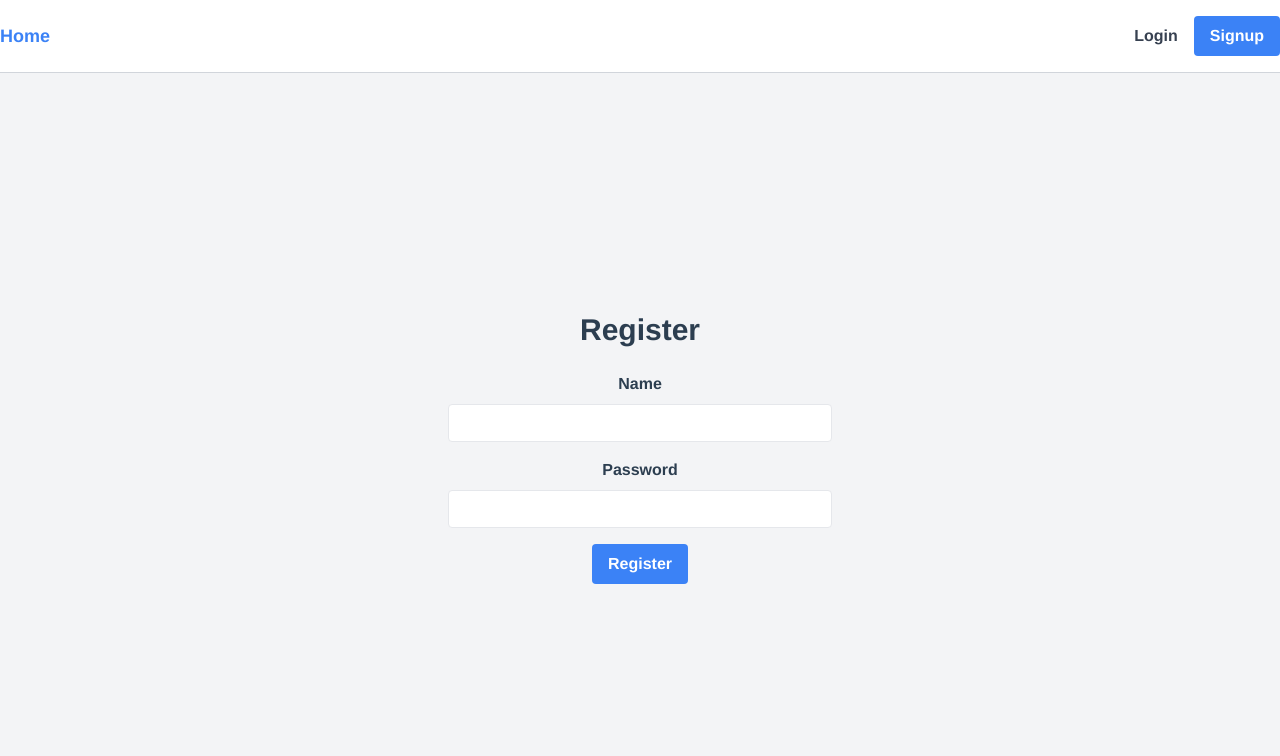
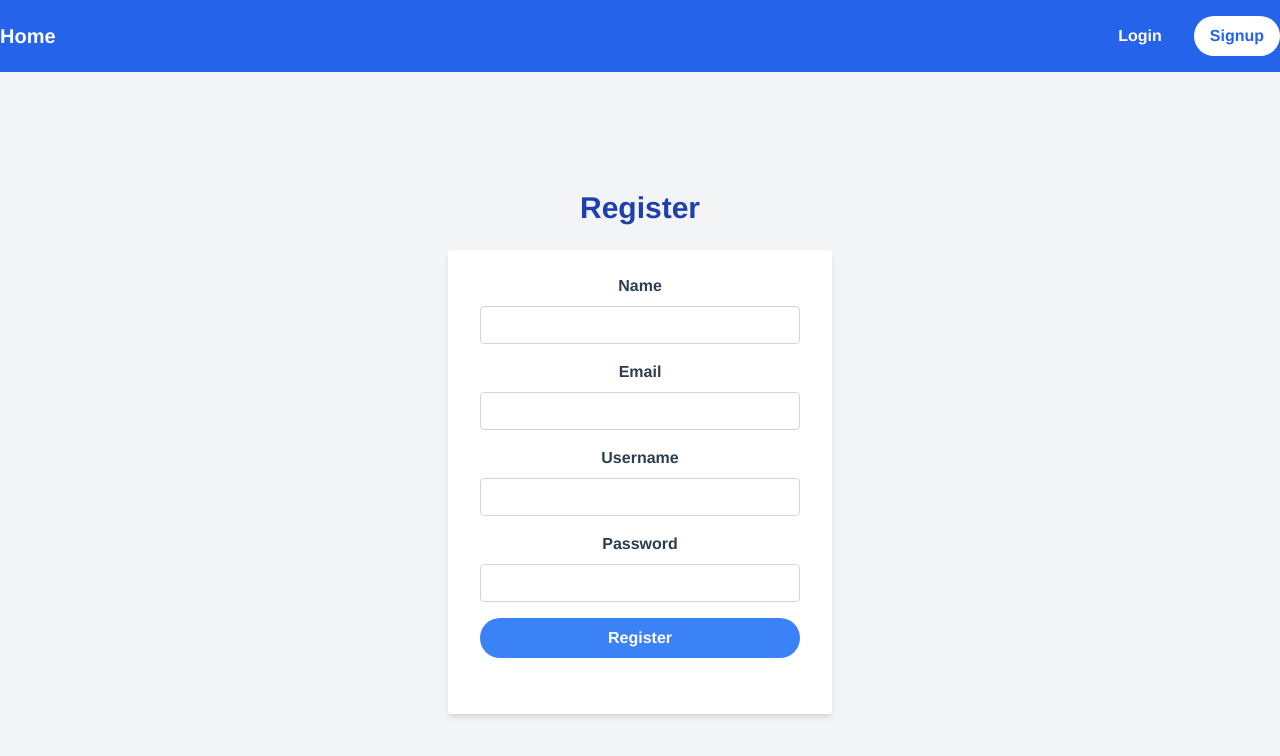
Before and after one commit to ivanapavloviic/vue-socialmedia-app, a Vue app: page /signup in a window 1280 px wide. Shown: the top 756 px of the page. Built offline with nearby package versions, Linux system fonts and the light colour scheme.

Commit message:
Fixed post items

```diff
--- a/src/components/NewPost.vue
+++ b/src/components/NewPost.vue
@@ -2,14 +2,14 @@
   <form @submit.prevent="createPost" class="bg-white shadow-md rounded px-8 pt-6 pb-8 mb-4">
     <div class="mb-4">
       <label class="block text-gray-700 text-sm font-bold mb-2" for="title">Title</label>
-      <input v-model="post.title" id="title" type="text" placeholder="Post title" class="shadow appearance-none border rounded w-full py-2 px-3 text-gray-700 leading-tight focus:outline-none focus:shadow-outline">
+      <input v-model="post.title" id="title" type="text" placeholder="Post title" class="shadow appearance-none border border-gray-300 rounded w-full py-2 px-3 text-gray-700 leading-tight focus:outline-none focus:ring-2 focus:ring-blue-500 focus:border-transparent">
     </div>
     <div class="mb-6">
       <label class="block text-gray-700 text-sm font-bold mb-2" for="content">Content</label>
-      <textarea v-model="post.content" id="content" placeholder="Post content" class="shadow appearance-none border rounded w-full py-2 px-3 text-gray-700 leading-tight focus:outline-none focus:shadow-outline"></textarea>
+      <textarea v-model="post.content" id="content" placeholder="Post content" class="shadow appearance-none border border-gray-300 rounded w-full py-2 px-3 text-gray-700 leading-tight focus:outline-none focus:ring-2 focus:ring-blue-500 focus:border-transparent" rows="6"></textarea>
     </div>
     <div class="flex items-center justify-between">
-      <button type="submit" class="bg-blue-500 hover:bg-blue-700 text-white font-bold py-2 px-4 rounded focus:outline-none focus:shadow-outline">Create Post</button>
+      <button type="submit" class="bg-blue-500 hover:bg-blue-700 text-white font-bold py-2 px-4 rounded-full focus:outline-none focus:shadow-outline">Create Post</button>
     </div>
   </form>
 </template>
@@ -20,14 +20,16 @@ export default {
   data() {
     return {
       post: {
-        userId: 1, // Replace with the actual logged-in user's ID
+        userId: 1,
         title: '',
         content: '',
+        createdAt: '',
       },
     };
   },
   methods: {
     createPost() {
+      this.post.createdAt = new Date().toISOString();
       this.$emit('createPost', this.post);
       this.post.title = '';
       this.post.content = '';
--- a/src/components/PostItem.vue
+++ b/src/components/PostItem.vue
@@ -1,25 +1,24 @@
 <template>
   <div class="bg-white shadow-md rounded px-8 pt-6 pb-8 mb-4">
     <div v-if="!editing">
-      <h3 class="font-bold text-xl mb-2">{{ post.title }}</h3>
+      <h3 class="font-bold text-xl mb-2 text-blue-800">{{ post.title }}</h3>
       <p>{{ post.content }}</p>
       <div class="flex items-center justify-end mt-4">
-        <button @click="editing = true" class="bg-blue-500 hover:bg-blue-700 text-white font-bold py-2 px-4 rounded mr-2 focus:outline-none focus:shadow-outline">Edit</button>
-        <button @click="$emit('deletePost', post.id)" class="bg-red-500 hover:bg-red-700 text-white font-bold py-2 px-4 rounded focus:outline-none focus:shadow-outline">Delete</button>
+        <button v-if="canEditOrDelete" @click="editing = true" class="bg-blue-500 hover:bg-blue-700 text-white font-bold py-2 px-4 rounded-full mr-2 focus:outline-none focus:shadow-outline">Edit</button>
+        <button  v-if="canEditOrDelete" @click="$emit('deletePost', post.id)" class="bg-red-500 hover:bg-red-700 text-white font-bold py-2 px-4 rounded-full focus:outline-none focus:shadow-outline">Delete</button>
       </div>
       <comment-list :postId="post.id"></comment-list>
     </div>
     <div v-else>
-      <input v-model="updatedTitle" placeholder="Title" class="shadow appearance-none border rounded w-full py-2 px-3 text-gray-700 leading-tight focus:outline-none focus:shadow-outline mb-4">
-      <textarea v-model="updatedContent" placeholder="Content" class="shadow appearance-none border rounded w-full py-2 px-3 text-gray-700 leading-tight focus:outline-none focus:shadow-outline mb-4"></textarea>
+      <input v-model="updatedTitle" placeholder="Title" class="shadow appearance-none border border-gray-300 rounded w-full py-2 px-3 text-gray-700 leading-tight focus:outline-none focus:ring-2 focus:ring-blue-500 focus:border-transparent mb-4">
+      <textarea v-model="updatedContent" placeholder="Content" class="shadow appearance-none border border-gray-300 rounded w-full py-2 px-3 text-gray-700 leading-tight focus:outline-none focus:ring-2 focus:ring-blue-500 focus:border-transparent mb-4" rows="6"></textarea>
       <div class="flex items-center justify-end">
-        <button @click="savePost" class="bg-blue-500 hover:bg-blue-700 text-white font-bold py-2 px-4 rounded mr-2 focus:outline-none focus:shadow-outline">Save</button>
-        <button @click="cancelEdit" class="bg-gray-500 hover:bg-gray-700 text-white font-bold py-2 px-4 rounded mr-2 focus:outline-none focus:shadow-outline">Cancel</button>
+        <button @click="savePost" class="bg-blue-500 hover:bg-blue-700 text-white font-bold py-2 px-4 rounded-full mr-2 focus:outline-none focus:shadow-outline">Save</button>
+        <button @click="cancelEdit" class="bg-gray-500 hover:bg-gray-700 text-white font-bold py-2 px-4 rounded-full mr-2 focus:outline-none focus:shadow-outline">Cancel</button>
       </div>
     </div>
   </div>
 </template>
-
 <script>
 import CommentList from './CommentList.vue';
 
@@ -40,15 +39,26 @@ export default {
       updatedContent: this.post.content,
     };
   },
+  computed:{
+    getUserId(){
+      return this.$store.state.login.userId;
+
+    },
+    canEditOrDelete() {
+      return this.post.userId === this.getUserId;
+    },
+  },
   methods: {
     savePost() {
     this.$emit('updatePost', {
       ...this.post,
+      postId: this.post.id, // Add postId
       title: this.updatedTitle,
       content: this.updatedContent,
     });
     this.editing = false;
   },
+
     cancelEdit() {
       this.editing = false;
       this.updatedTitle = this.post.title;
--- a/src/components/PostList.vue
+++ b/src/components/PostList.vue
@@ -2,10 +2,11 @@
   <div>
     <new-post @createPost="createPost"></new-post>
     <post-item
-      v-for="post in posts"
+      v-for="post in filteredPosts"
       :key="post.id"
       :post="post"
       @deletePost="deletePost"
+      @updatePost="updatePost"
     ></post-item>
   </div>
 </template>
@@ -20,9 +21,19 @@ export default {
     PostItem,
   },
   computed: {
+    //TODO: fix sort posts
     posts() {
-      return this.$store.state.posts.posts;
-    },
+    return this.$store.state.posts.posts
+      .sort((a, b) => new Date(a.createdAt) - new Date(b.createdAt));
+  },
+  filteredPosts() {
+    const userId = this.$store.state.login.userId;
+    return this.posts.filter(post => post.userId === userId);
+  },
+
+
+
+
   },
   methods: {
     createPost(post) {
@@ -31,6 +42,11 @@ export default {
     deletePost(postId) {
       this.$store.dispatch('deletePost', postId);
     },
+
+    updatePost(post) {
+    this.$store.dispatch('updatePost', post);
+  },
+
   },
   created() {
     this.$store.dispatch('fetchPosts');
--- a/src/components/RegisterPage.vue
+++ b/src/components/RegisterPage.vue
@@ -1,19 +1,26 @@
 <template>
-    <div class="flex items-center justify-center h-screen bg-gray-100">
+  <div class="flex items-center justify-center min-h-screen bg-gray-100">
     <div class="w-full max-w-sm">
-        <h1 class="text-3xl font-bold mb-6">Register</h1>
-        <form @submit.prevent="registerUser">
+      <h1 class="text-3xl font-bold mb-6 text-blue-800">Register</h1>
+      <form @submit.prevent="registerUser" class="bg-white shadow-md rounded px-8 pt-6 pb-8 mb-4">
         <div class="mb-4">
-            <label class="block font-bold mb-2" for="username">Name</label>
-            <input class="appearance-none border rounded w-full py-2 px-3 leading-tight focus:outline-none focus:shadow-outline" type="text" name="username" v-model="username" required>
+          <label class="block font-bold mb-2" for="name">Name</label>
+          <input class="appearance-none border border-gray-300 rounded w-full py-2 px-3 text-gray-700 leading-tight focus:outline-none focus:ring-2 focus:ring-blue-500 focus:border-transparent" type="text" name="name" v-model="name" required>
         </div>
-
+        <div class="mb-4">
+          <label class="block font-bold mb-2" for="email">Email</label>
+          <input class="appearance-none border border-gray-300 rounded w-full py-2 px-3 text-gray-700 leading-tight focus:outline-none focus:ring-2 focus:ring-blue-500 focus:border-transparent" type="email" name="email" v-model="email" required>
+        </div>
+        <div class="mb-4">
+          <label class="block font-bold mb-2" for="username">Username</label>
+          <input class="appearance-none border border-gray-300 rounded w-full py-2 px-3 text-gray-700 leading-tight focus:outline-none focus:ring-2 focus:ring-blue-500 focus:border-transparent" type="text" name="username" v-model="username" required>
+        </div>
         <div class="mb-4">
           <label class="block font-bold mb-2" for="password">Password</label>
-            <input class="appearance-none border rounded w-full py-2 px-3 leading-tight focus:outline-none focus:shadow-outline" type="password" name="password" v-model="password" required>
+          <input class="appearance-none border border-gray-300 rounded w-full py-2 px-3 text-gray-700 leading-tight focus:outline-none focus:ring-2 focus:ring-blue-500 focus:border-transparent" type="password" name="password" v-model="password" required>
         </div>
         <div class="mb-6">
-            <button class="bg-blue-500 hover:bg-blue-700 text-white font-bold py-2 px-4 rounded focus:outline-none focus:shadow-outline" type="submit">
+          <button class="bg-blue-500 hover:bg-blue-700 text-white font-bold py-2 px-4 rounded-full focus:outline-none focus:shadow-outline w-full" type="submit">
             Register
           </button>
         </div>
@@ -30,6 +37,8 @@
         return {
           username: '',
           password: '',
+          name:'',
+          email:''
         };
       },
 
@@ -38,7 +47,9 @@
       try {
         const response = await axios.post('http://localhost:3000/users', {
           username: this.username,
-          password: this.password
+          password: this.password,
+          name:this.name,
+          email:this.email
         });
         console.log(response.data);
         this.$router.push('/login');
--- a/src/components/TheNavigation.vue
+++ b/src/components/TheNavigation.vue
@@ -1,28 +1,40 @@
 <template>
-  <nav class="bg-white border-b border-gray-300 fixed w-full z-10 top-0">
+  <nav class="bg-blue-600 fixed w-full z-10 top-0">
     <div class="container mx-auto flex justify-between items-center py-4">
       <div class="flex items-center">
-        <router-link to="/" class="font-bold text-lg text-blue-500">Home</router-link>
+        <router-link to="/" class="font-bold text-xl text-white">Home</router-link>
       </div>
       <div v-if="isLoggedIn" class="flex items-center">
-        <router-link :to="userProfilePath" class="font-bold text-lg text-blue-500">Profile</router-link>
+        <router-link :to="userProfilePath" class="font-bold text-xl text-white">My profile</router-link>
+      </div>
+
+      <div v-if="isLoggedIn"  class="flex items-center" >
+        <div class="hidden md:block">
+          <div class="ml-4 flex items-center md:ml-6">
+            <search-bar class="border border-white rounded-full px-3 py-2 w-64" />
+          </div>
+        </div>
       </div>
       <div class="flex items-center">
         <template v-if="isLoggedIn">
-          <button @click="logout" class="bg-blue-500 hover:bg-blue-700 text-white font-bold py-2 px-4 rounded focus:outline-none focus:shadow-outline">Logout</button>
+          <button @click="logout" class="bg-white hover:bg-gray-200 text-blue-600 font-bold py-2 px-4 rounded-full focus:outline-none focus:shadow-outline">Logout</button>
         </template>
         <template v-else>
-          <router-link to="/login" class="text-gray-700 font-bold py-2 px-4 hover:text-blue-500">Login</router-link>
-          <router-link to="/signup" class="bg-blue-500 hover:bg-blue-700 text-white font-bold py-2 px-4 rounded focus:outline-none focus:shadow-outline">Signup</router-link>
+          <router-link to="/login" class="text-white font-bold py-2 px-4 hover:text-blue-300">Login</router-link>
+          <router-link to="/signup" class="bg-white hover:bg-gray-200 text-blue-600 font-bold py-2 px-4 ml-4 rounded-full focus:outline-none focus:shadow-outline">Signup</router-link>
         </template>
       </div>
     </div>
   </nav>
 </template>
 
+  <script>
+  import SearchBar from './SearchBar.vue';
 
-  <script>
  export default {
+  components: {
+    SearchBar,
+  },
   computed: {
     isLoggedIn() {
       return this.$store.state.login.isLoggedIn && this.$store.state.login.user !== null;
```
Lines whose indentation alone changed are shown as unchanged.
